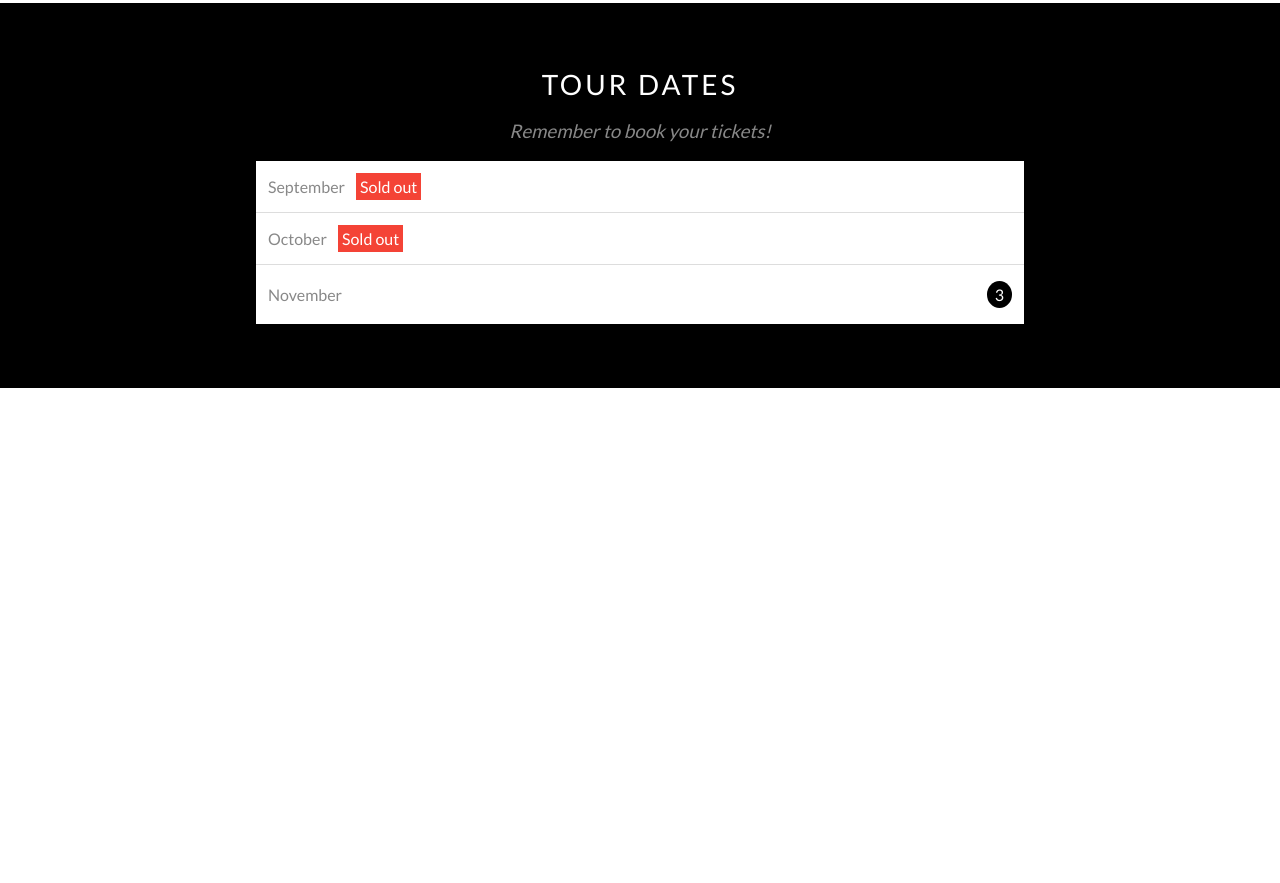
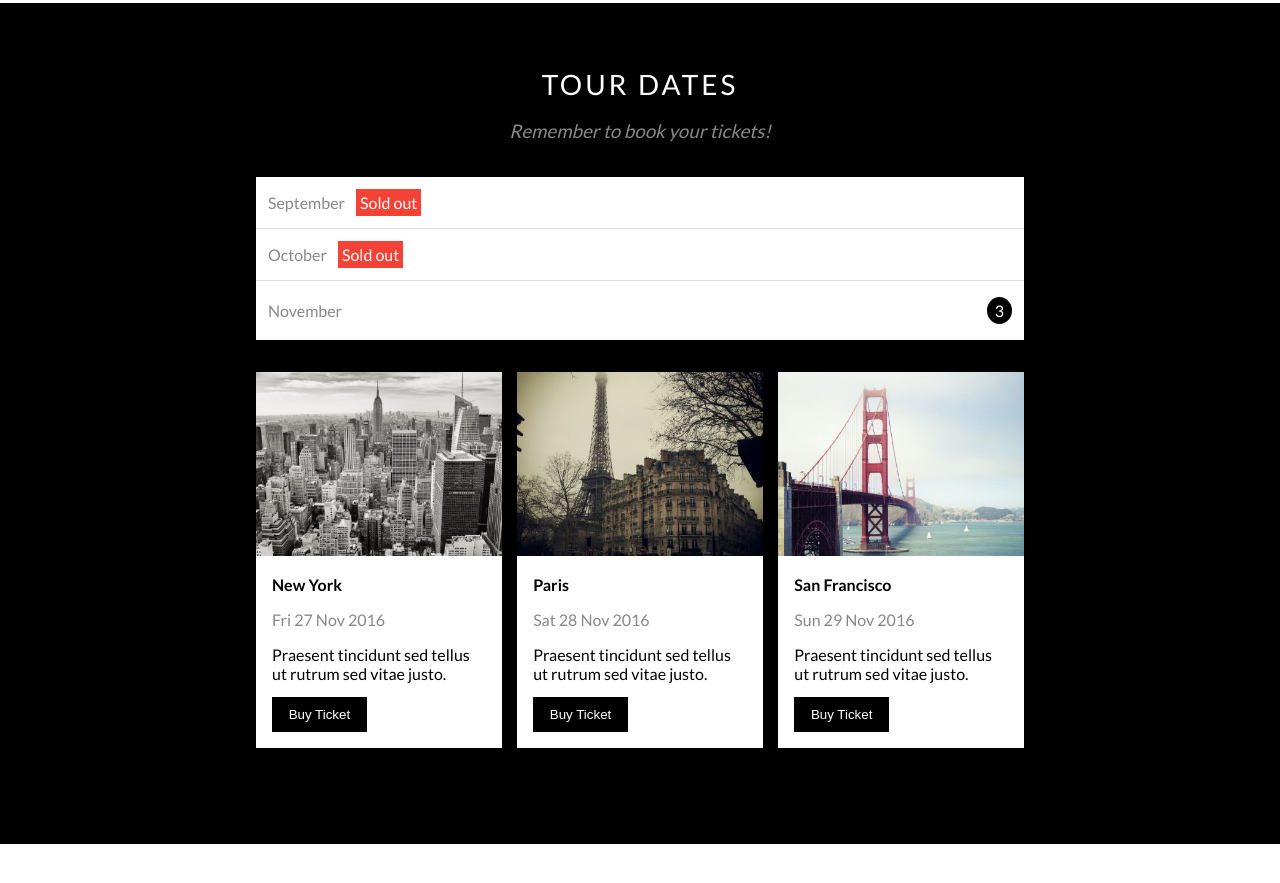
Before and after one commit to Rimi999/band-review, a plain HTML site: page html/index.html in a window 1280 px wide. Shown: the part 1508-2391 px from the top of the page. Drawn offline with Linux system fonts and the light colour scheme.

Commit message:
tour-wrapper 디자인 완성

```diff
--- a/css/index.css
+++ b/css/index.css
@@ -45,18 +45,32 @@ html, body {font-family: 'Lato', sans-serif; color: #000; height: 10000px;}
 /********************** tour-wrapper *********************/
 .tour-wrapper {background-color: #000;}
 .tour-wrapper .title-wrap .title {color: #fff;}
-.tour-wrapper .list-wrap {background-color: #fff;}
+.tour-wrapper .list-wrap {background-color: #fff; margin-top: 1em;}
 .tour-wrapper .list-wrap .month {padding: 1em 0.75em; color: #888;}
 .tour-wrapper .list-wrap .month:nth-child(2) {border-top: 1px solid #ddd;
 	border-bottom: 1px solid #ddd;}
-.tour-wrapper .list-wrap .month:nth-child(3) {display: flex; justify-content: space-between;
-	align-items: center;}
+.tour-wrapper .list-wrap .month:nth-child(3) {display: flex; justify-content: space-between; align-items: center;}
 .tour-wrapper .list-wrap span {background-color: #f44336; color: #fff; padding: 0.25em;
 	margin-left: 0.5em;}
 .tour-wrapper .list-wrap .number {background-color: #000; border-radius: 50%; right: 0;
 	padding: 0.25em 0.5em;}
 
+.tour-wrapper .city-wrap {padding: 2em 0; display: flex; justify-content: space-between;}
+.tour-wrapper .city-wrap .city {background-color: #fff; width: 33.3333%;}
+.tour-wrapper .city-wrap .city:nth-child(2) {margin: 0 2%;}
+.tour-wrapper .city-wrap .city img {width: 100%;}
+.tour-wrapper .city-wrap .city .desc {padding: 1em;}
+.city-wrap .city .desc .title {font-weight: 600;}
+.city-wrap .city .desc .date {color: #888; padding: 1em 0;}
+.city-wrap .city .desc .bt-buy {background-color: #000; color: #fff; padding: 0.75em 1.25em;
+	margin-top: 1em; border: none; cursor: pointer;}
+.city-wrap .city .desc .bt-buy:hover {background-color: #888; color: #000;}
+
+
 /********************** contact-wrapper *********************/
+
+
+
 /********************** loc-wrapper *********************/
 /********************** footer-wrapper *********************/
 
--- a/html/index.html
+++ b/html/index.html
@@ -82,6 +82,35 @@
 				<div class="month">October <span>Sold out</span></div>
 				<div class="month">November <span class="number">3</span></div>
 			</div>
+			<div class="city-wrap">
+				<div class="city">
+					<img src="../img/newyork.jpg" alt="city">
+					<div class="desc">
+						<div class="title">New York</div>
+						<div class="date">Fri 27 Nov 2016</div>
+						<div class="content">Praesent tincidunt sed tellus ut rutrum sed vitae justo.</div>
+						<button class="bt-buy">Buy Ticket</button>
+					</div>
+				</div>
+				<div class="city">
+					<img src="../img/paris.jpg" alt="city">
+					<div class="desc">
+						<div class="title">Paris</div>
+						<div class="date">Sat 28 Nov 2016</div>
+						<div class="content">Praesent tincidunt sed tellus ut rutrum sed vitae justo.</div>
+						<button class="bt-buy">Buy Ticket</button>
+					</div>
+				</div>
+				<div class="city">
+					<img src="../img/sanfran.jpg" alt="city">
+					<div class="desc">
+						<div class="title">San Francisco</div>
+						<div class="date">Sun 29 Nov 2016</div>
+						<div class="content">Praesent tincidunt sed tellus ut rutrum sed vitae justo.</div>
+						<button class="bt-buy">Buy Ticket</button>
+					</div>
+				</div>
+			</div>
 		</div>
 	</section>
 
```
